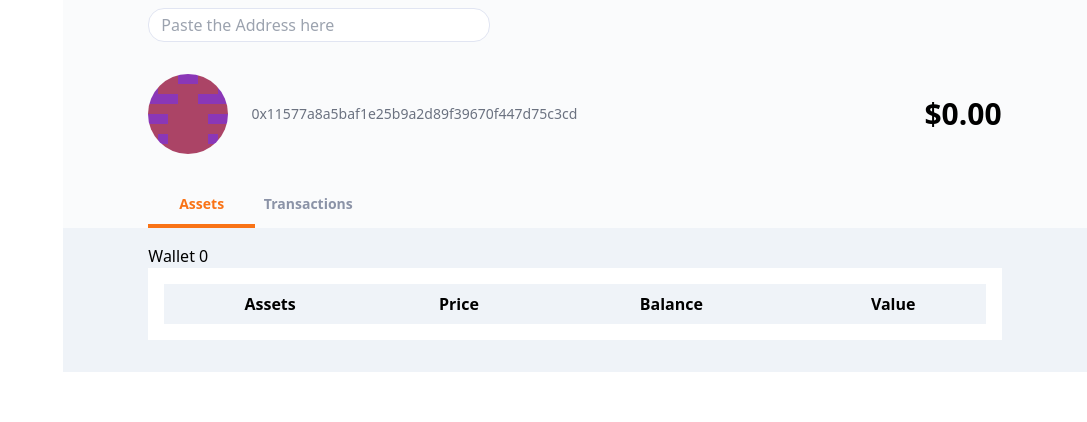
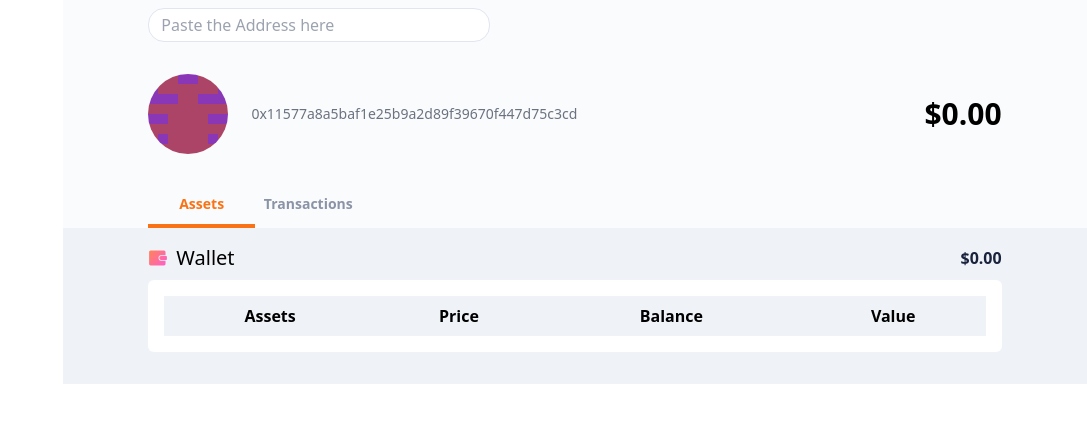
Before and after one commit to Sharan-ram/covalent-test, a React (Create React App) app: page / in a window 1280 px wide. Shown: the top 422 px of the page, without its empty margins (193-1280 px from the left). Built offline with nearby package versions, Linux system fonts and the light colour scheme; no server answers.

Commit message:
Style wallet section for a specific protocol

```diff
--- a/src/Components/CompositeComponents/Assets.js
+++ b/src/Components/CompositeComponents/Assets.js
@@ -7,6 +7,10 @@ import {
   getUserAssets,
   getWalletBalance,
 } from "../../redux/user";
+
+import WalletBalance from "./WalletBalance";
+
+import WalletIcon from "../../assets/images/Wallet.svg";
 
 function Assets() {
   const dispatch = useDispatch();
@@ -22,8 +26,16 @@ function Assets() {
   console.log({ assets });
   return (
     <div>
-      Wallet {walletBalance}
-      <div className="bg-white p-4">
+      <div className="flex items-center mb-2 justify-between">
+        <div className="flex items-center">
+          <div className="w-5">
+            <img src={WalletIcon} />
+          </div>
+          <div className="text-xl ml-2">Wallet</div>
+        </div>
+        <WalletBalance type="small" />
+      </div>
+      <div className="bg-white p-4 rounded-md">
         <table className="w-full text-center">
           <tr className="bg-[#eff3f8]">
             <th className="py-2">Assets</th>
--- a/src/Components/CompositeComponents/WalletBalance.js
+++ b/src/Components/CompositeComponents/WalletBalance.js
@@ -1,14 +1,24 @@
 import { useSelector } from "react-redux";
+import classnames from "classnames";
 import { getWalletBalance } from "../../redux/user";
 
-function WalletBalance() {
+function WalletBalance({ type = "large" }) {
   const walletBalance = useSelector(getWalletBalance);
   const formatNumber = new Intl.NumberFormat("en-US", {
     style: "currency",
     currency: "USD",
   });
   const formattedWalletBalance = formatNumber.format(walletBalance);
-  return <div className="text-3xl font-black">{formattedWalletBalance}</div>;
+  return (
+    <div
+      className={classnames({
+        "text-3xl font-black": type === "large",
+        "text-base font-bold text-[#19233c]": type === "small",
+      })}
+    >
+      {formattedWalletBalance}
+    </div>
+  );
 }
 
 export default WalletBalance;
--- a/src/assets/main.css
+++ b/src/assets/main.css
@@ -463,6 +463,10 @@ video {
   margin-top: 1rem;
 }
 
+.mb-2 {
+  margin-bottom: 0.5rem;
+}
+
 .ml-2 {
   margin-left: 0.5rem;
 }
@@ -507,12 +511,12 @@ video {
   width: 50%;
 }
 
+.w-5 {
+  width: 1.25rem;
+}
+
 .w-1\/3 {
   width: 33.333333%;
-}
-
-.w-5 {
-  width: 1.25rem;
 }
 
 .w-1\/12 {
@@ -553,6 +557,10 @@ video {
 
 .rounded-2xl {
   border-radius: 1rem;
+}
+
+.rounded-md {
+  border-radius: 0.375rem;
 }
 
 .border {
@@ -654,6 +662,11 @@ video {
   line-height: 1.25rem;
 }
 
+.text-xl {
+  font-size: 1.25rem;
+  line-height: 1.75rem;
+}
+
 .text-xs {
   font-size: 0.75rem;
   line-height: 1rem;
@@ -664,12 +677,21 @@ video {
   line-height: 2.25rem;
 }
 
+.text-base {
+  font-size: 1rem;
+  line-height: 1.5rem;
+}
+
 .font-semibold {
   font-weight: 600;
 }
 
 .font-black {
   font-weight: 900;
+}
+
+.font-bold {
+  font-weight: 700;
 }
 
 .text-\[\#8b93a7\] {
```
Also changed, not shown: src/assets/images/Wallet.svg (added).
